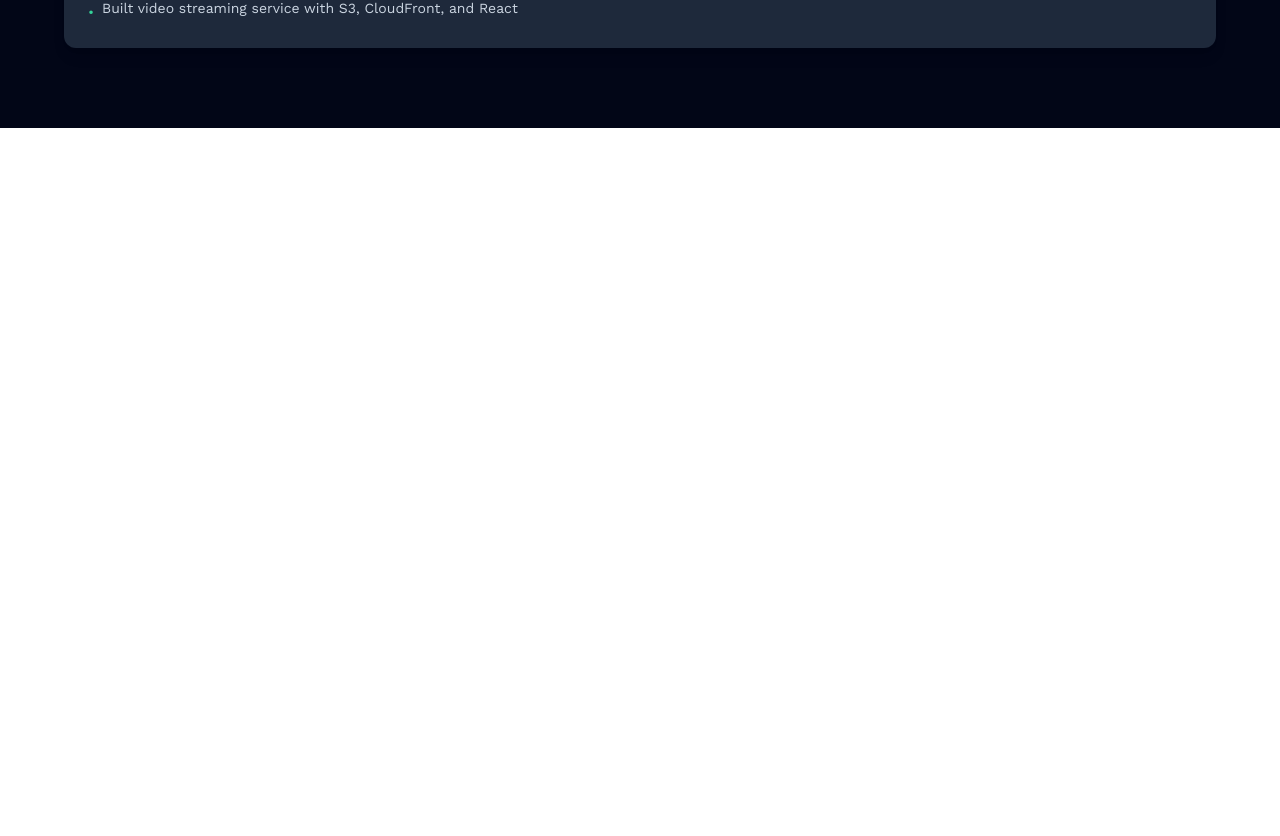
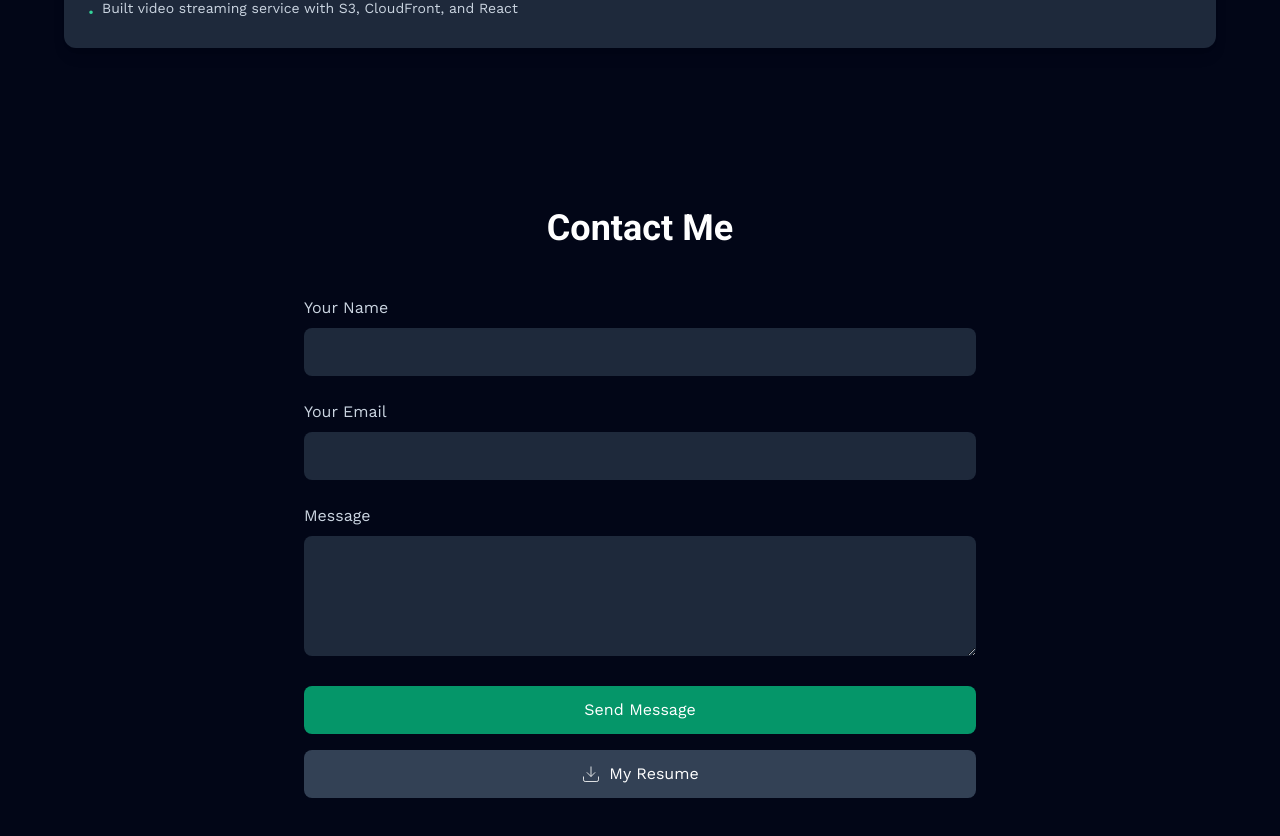
Before and after one commit to AkshatPatel07/Akshat-Patel-Portfolio, a React (Create React App) app: page / in a window 1280 px wide. Shown: the part 3972-4808 px from the top of the page. Before the commit the page ends 4100 px from the top, so only its background shows below. Built offline with nearby package versions, Linux system fonts and the light colour scheme.

Commit message:
Added ContactMe Component

```diff
--- a/src/App.js
+++ b/src/App.js
@@ -4,6 +4,7 @@ import MainIntro from "./components/MainIntro";
 import TechStack from "./components/TechStack";
 import WorkExperience from "./components/WorkExperience";
 import Projects from "./components/Projects";
+import ContactMe from "./components/ContactMe";
 
 
 function App() {
@@ -13,6 +14,7 @@ function App() {
       <TechStack />
       <WorkExperience />
       <Projects />
+      <ContactMe />
     </div>
   );
 }
--- /dev/null
+++ b/src/components/ContactMe.js
@@ -0,0 +1,147 @@
+import React, { useState } from "react";
+import emailjs from "@emailjs/browser";
+
+const ContactMe = () => {
+  const [formData, setFormData] = useState({
+    name: "",
+    email: "",
+    message: "",
+  });
+  const [loading, setLoading] = useState(false);
+  const [success, setSuccess] = useState(false);
+  const [error, setError] = useState("");
+
+  const handleSubmit = (e) => {
+    e.preventDefault();
+    setLoading(true);
+    setError("");
+
+    emailjs
+      .send(
+        process.env.REACT_APP_EMAILJS_SERVICE_ID,
+        process.env.REACT_APP_EMAILJS_TEMPLATE_ID,
+        formData,
+        process.env.REACT_APP_EMAILJS_PUBLIC_KEY
+      )
+      .then(() => {
+        setSuccess(true);
+        setFormData({ name: "", email: "", message: "" });
+        setTimeout(() => setSuccess(false), 3000);
+      })
+      .catch((err) => {
+        setError("Failed to send message. Please try again.");
+        console.error(err);
+      })
+      .finally(() => setLoading(false));
+  };
+
+  return (
+    <section className="py-20 px-4">
+      <div className="max-w-2xl mx-auto">
+        <h2 className="text-4xl font-bold text-center mb-12 font-playfair">
+          Contact Me
+        </h2>
+
+        <form onSubmit={handleSubmit} className="space-y-6">
+          <div>
+            <label className="block text-slate-300 font-poppins mb-2">
+              Your Name
+            </label>
+            <input
+              type="text"
+              required
+              className="w-full bg-slate-800 rounded-lg p-3 text-white focus:ring-2 focus:ring-emerald-400 outline-none"
+              value={formData.name}
+              onChange={(e) =>
+                setFormData({ ...formData, name: e.target.value })
+              }
+            />
+          </div>
+
+          <div>
+            <label className="block text-slate-300 font-poppins mb-2">
+              Your Email
+            </label>
+            <input
+              type="email"
+              required
+              className="w-full bg-slate-800 rounded-lg p-3 text-white focus:ring-2 focus:ring-emerald-400 outline-none"
+              value={formData.email}
+              onChange={(e) =>
+                setFormData({ ...formData, email: e.target.value })
+              }
+            />
+          </div>
+
+          <div>
+            <label className="block text-slate-300 font-poppins mb-2">
+              Message
+            </label>
+            <textarea
+              required
+              rows="4"
+              className="w-full bg-slate-800 rounded-lg p-3 text-white focus:ring-2 focus:ring-emerald-400 outline-none"
+              value={formData.message}
+              onChange={(e) =>
+                setFormData({ ...formData, message: e.target.value })
+              }
+            />
+          </div>
+
+          <div className="flex flex-col sm:flex-row gap-4 justify-between">
+            <button
+              type="submit"
+              disabled={loading}
+              className="w-full sm:w-auto bg-emerald-600 hover:bg-emerald-700 text-white font-poppins px-8 py-3 rounded-lg transition-colors duration-300 disabled:opacity-50"
+            >
+              {loading ? "Sending..." : "Send Message"}
+            </button>
+
+            {/* Resume Button */}
+            <a
+              href="/AKSHAT_PATEL_RESUME.pdf"
+              target="_blank"
+              rel="noopener noreferrer"
+              onClick={(e) => {
+                setTimeout(() => {
+                  const link = document.createElement("a");
+                  link.href = "/AKSHAT_PATEL_RESUME.pdf";
+                  link.download = "Akshat_Patel_Resume.pdf";
+                  document.body.appendChild(link);
+                  link.click();
+                  document.body.removeChild(link);
+                }, 100);
+              }}
+              className="w-full sm:w-auto inline-flex items-center justify-center gap-2 bg-slate-700 hover:bg-slate-600 text-white font-poppins px-8 py-3 rounded-lg transition-colors duration-300"
+            >
+              <svg
+                xmlns="http://www.w3.org/2000/svg"
+                width="24"
+                height="24"
+                viewBox="0 0 24 24"
+                fill="none"
+                stroke="currentColor"
+                className="w-5 h-5"
+              >
+                <path d="M21 15v4a2 2 0 0 1-2 2H5a2 2 0 0 1-2-2v-4" />
+                <polyline points="7 10 12 15 17 10" />
+                <line x1="12" y1="15" x2="12" y2="3" />
+              </svg>
+              My Resume
+            </a>
+          </div>
+
+          {success && (
+            <p className="text-emerald-400 text-center mt-4">
+              Message sent successfully! Thanks for contacting me, I'll reply
+              back soon.
+            </p>
+          )}
+          {error && <p className="text-red-400 text-center mt-4">{error}</p>}
+        </form>
+      </div>
+    </section>
+  );
+};
+
+export default ContactMe;
--- a/src/output.css
+++ b/src/output.css
@@ -196,8 +196,8 @@
   }
 }
 @layer utilities {
-  .absolute {
-    position: absolute;
+  .fixed {
+    position: fixed;
   }
   .relative {
     position: relative;
@@ -270,11 +270,6 @@
   }
   .max-w-6xl {
     max-width: var(--container-6xl);
-  }
-  .-translate-3 {
-    --tw-translate-x: calc(var(--spacing) * -3);
-    --tw-translate-y: calc(var(--spacing) * -3);
-    translate: var(--tw-translate-x) var(--tw-translate-y);
   }
   .scale-110 {
     --tw-scale-x: 110%;
@@ -683,21 +678,6 @@ body {
 .tech-item:nth-child(18) {
   animation-delay: 3s;
 }
-@property --tw-translate-x {
-  syntax: "*";
-  inherits: false;
-  initial-value: 0;
-}
-@property --tw-translate-y {
-  syntax: "*";
-  inherits: false;
-  initial-value: 0;
-}
-@property --tw-translate-z {
-  syntax: "*";
-  inherits: false;
-  initial-value: 0;
-}
 @property --tw-scale-x {
   syntax: "*";
   inherits: false;
@@ -824,12 +804,24 @@ body {
   syntax: "*";
   inherits: false;
 }
+@property --tw-translate-x {
+  syntax: "*";
+  inherits: false;
+  initial-value: 0;
+}
+@property --tw-translate-y {
+  syntax: "*";
+  inherits: false;
+  initial-value: 0;
+}
+@property --tw-translate-z {
+  syntax: "*";
+  inherits: false;
+  initial-value: 0;
+}
 @layer properties {
   @supports ((-webkit-hyphens: none) and (not (margin-trim: inline))) or ((-moz-orient: inline) and (not (color:rgb(from red r g b)))) {
     *, ::before, ::after, ::backdrop {
-      --tw-translate-x: 0;
-      --tw-translate-y: 0;
-      --tw-translate-z: 0;
       --tw-scale-x: 1;
       --tw-scale-y: 1;
       --tw-scale-z: 1;
@@ -858,6 +850,9 @@ body {
       --tw-ring-offset-shadow: 0 0 #0000;
       --tw-duration: initial;
       --tw-ease: initial;
+      --tw-translate-x: 0;
+      --tw-translate-y: 0;
+      --tw-translate-z: 0;
     }
   }
 }
```
Also changed, not shown: src/index.css (line endings or trailing spaces).
